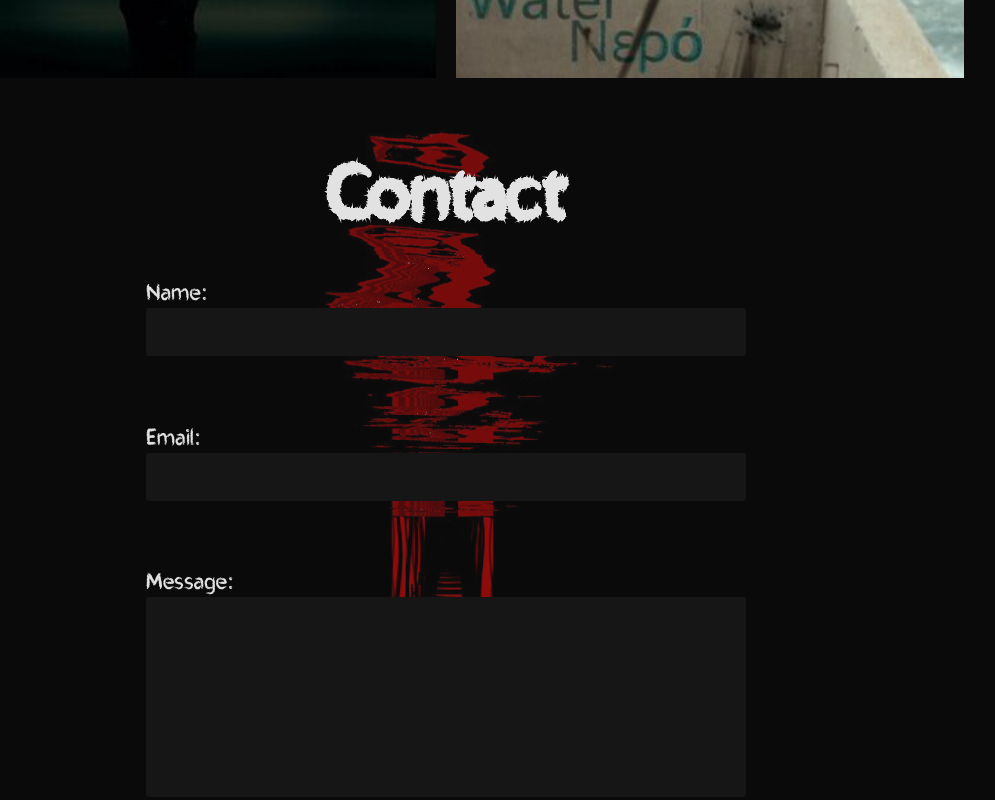
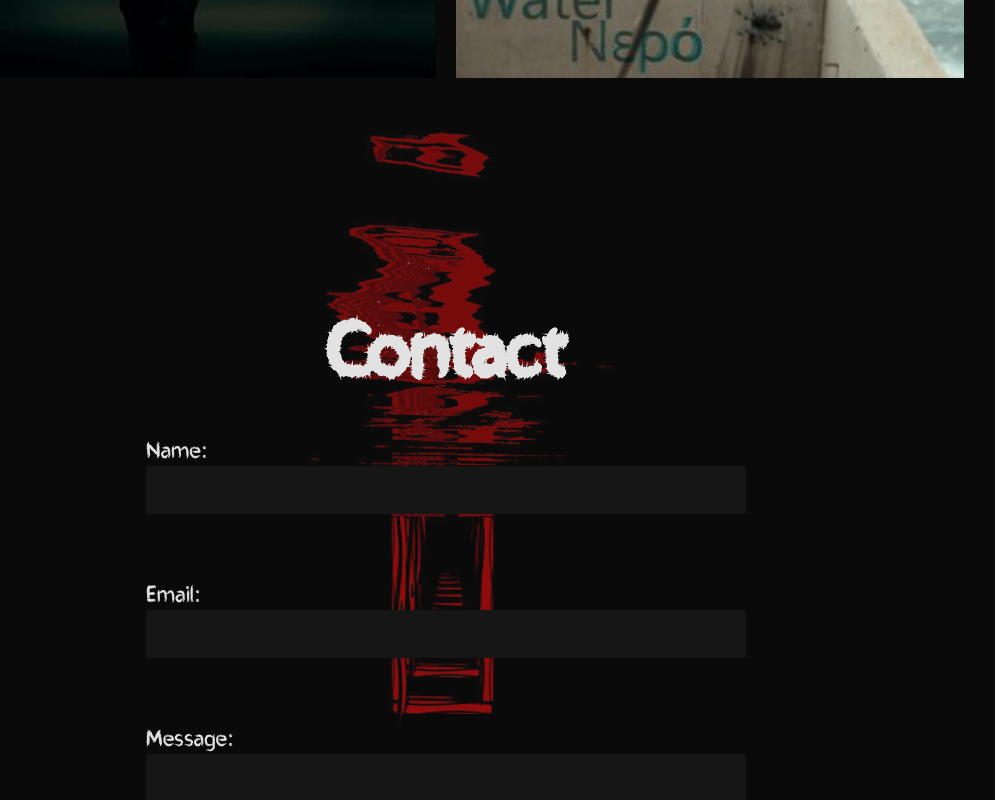
Before and after one commit to thpapei/stratashi-portfolio, a React app: page / in a window 1280 px wide. Shown: the part 3080-3880 px from the top of the page, without its empty margins (194-1189 px from the left). Built offline with nearby package versions, Linux system fonts and the light colour scheme.

Commit message:
Contact now has bigger padding

```diff
--- a/src/styles/base/settings.scss
+++ b/src/styles/base/settings.scss
@@ -15,6 +15,7 @@ $m-size: 1.2rem;
 $mm-size: 1.5rem;
 $l-size: 1.8rem;
 $xl-size: 2.5rem;
+$huge-size: 10rem;
 $title: 4rem;
 $main-title: 5rem;
 $main-title-desktop: 10rem;
--- a/src/styles/components/_Contact.scss
+++ b/src/styles/components/_Contact.scss
@@ -1,7 +1,7 @@
 .contact {
   display: flex;
   justify-content: center;
-  padding: $l-size 0 $xl-size 0;
+  padding: $huge-size 0 $xl-size 0;
   align-items: center;
   flex-direction: column;
   width: 100%;
```
